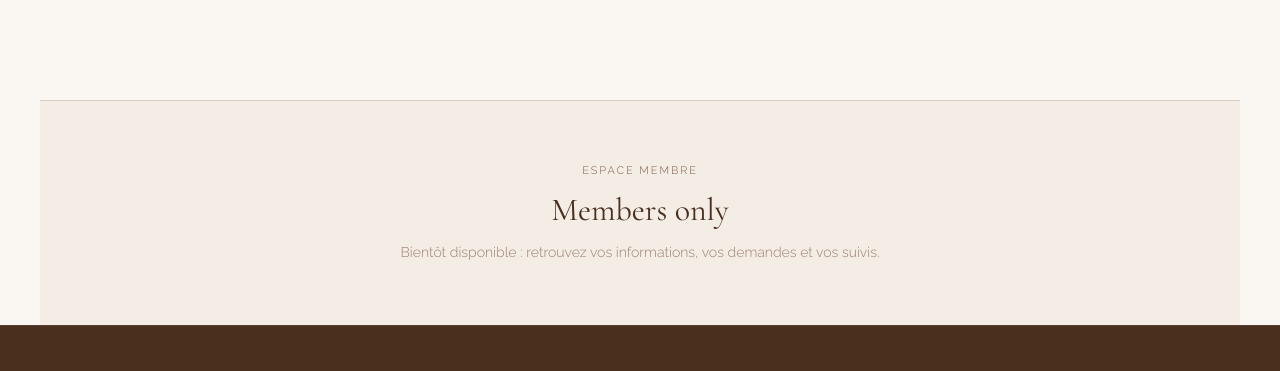
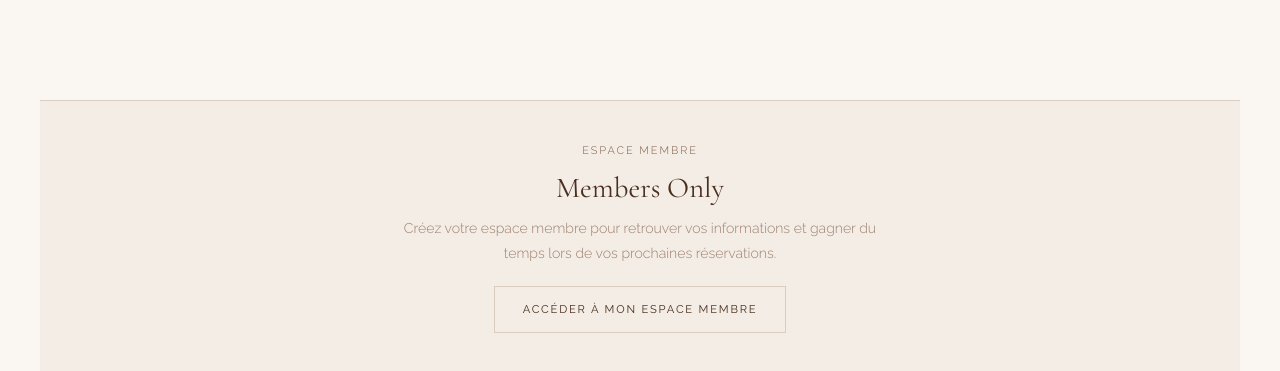
Before and after one commit to DamienRichardII/Peaceofmind-institut-V3-, a plain HTML site: page reserver.html in a window 1280 px wide. Shown: the part 1807-2178 px from the top of the page. Drawn offline with nearby package versions, Linux system fonts and the light colour scheme.

Commit message:
Popup Members Only dynamique + section statique mise a jour

```diff
--- a/reserver.html
+++ b/reserver.html
@@ -913,12 +913,13 @@
   </main>
 
 
-  <!-- MEMBRES ONLY — Préparatoire -->
-  <section class="section fade-up" style="background:var(--ivory);border-top:1px solid var(--nude);padding-top:clamp(32px,5vw,60px);padding-bottom:clamp(32px,5vw,60px)">
+  <!-- MEMBRES ONLY — Lien rapide -->
+  <section class="section" style="background:var(--ivory);border-top:1px solid var(--nude);padding-top:clamp(24px,4vw,40px);padding-bottom:clamp(24px,4vw,40px)">
     <div class="container" style="max-width:640px;margin:0 auto;text-align:center">
       <p class="section-label">Espace membre</p>
-      <h2 style="font-size:clamp(1.4rem,2.5vw,2.2rem);margin-bottom:12px">Members only</h2>
-      <p style="color:var(--muted);font-size:0.88rem;max-width:480px;margin:0 auto">Bientôt disponible : retrouvez vos informations, vos demandes et vos suivis.</p>
+      <h2 style="font-size:clamp(1.2rem,2.5vw,1.8rem);margin-bottom:12px">Members Only</h2>
+      <p style="color:var(--muted);font-size:0.88rem;max-width:480px;margin:0 auto 20px">Créez votre espace membre pour retrouver vos informations et gagner du temps lors de vos prochaines réservations.</p>
+      <a href="members.html" class="btn btn-secondary" style="display:inline-block;text-decoration:none">Accéder à mon espace membre</a>
     </div>
   </section>
 
@@ -1993,7 +1994,7 @@
 
   // ─── POPUP MEMBERS ONLY ──────────────────────────────────────────────────
   (function initMembersPopup() {
-    var STORAGE_KEY = 'pom_members_popup_shown';
+    var STORAGE_KEY = 'peaceofmind_members_popup_closed';
     if (sessionStorage.getItem(STORAGE_KEY)) return;
     var popup    = document.getElementById('pomMembersPopup');
     var btnClose = document.getElementById('pomPopupClose');
@@ -2029,14 +2030,14 @@
     <div id="pomMembersPopupInner">
       <button id="pomPopupClose" aria-label="Fermer" type="button">&times;</button>
       <div class="popup-header">
-        <p class="section-label" style="margin-bottom:4px">Members Only</p>
+        <p class="section-label" style="margin-bottom:4px">Espace membre</p>
         <h3 id="pomPopupTitle">Gagnez du temps lors de vos prochaines réservations</h3>
       </div>
       <p class="popup-body">Vous pouvez créer un compte membre afin d&apos;enregistrer vos informations et retrouver plus rapidement votre parcours lors d&apos;une prochaine réservation.</p>
       <p class="popup-note">La création de compte est facultative. Vous pouvez aussi continuer votre réservation sans compte.</p>
       <div class="popup-actions">
         <a href="members.html" class="btn btn-primary" id="pomPopupCta">Créer mon compte membre</a>
-        <button type="button" class="btn btn-secondary" id="pomPopupSkip">Continuer sans compte</button>
+        <button type="button" class="btn btn-secondary" id="pomPopupSkip">Continuer ma réservation</button>
       </div>
     </div>
   </div>
```
